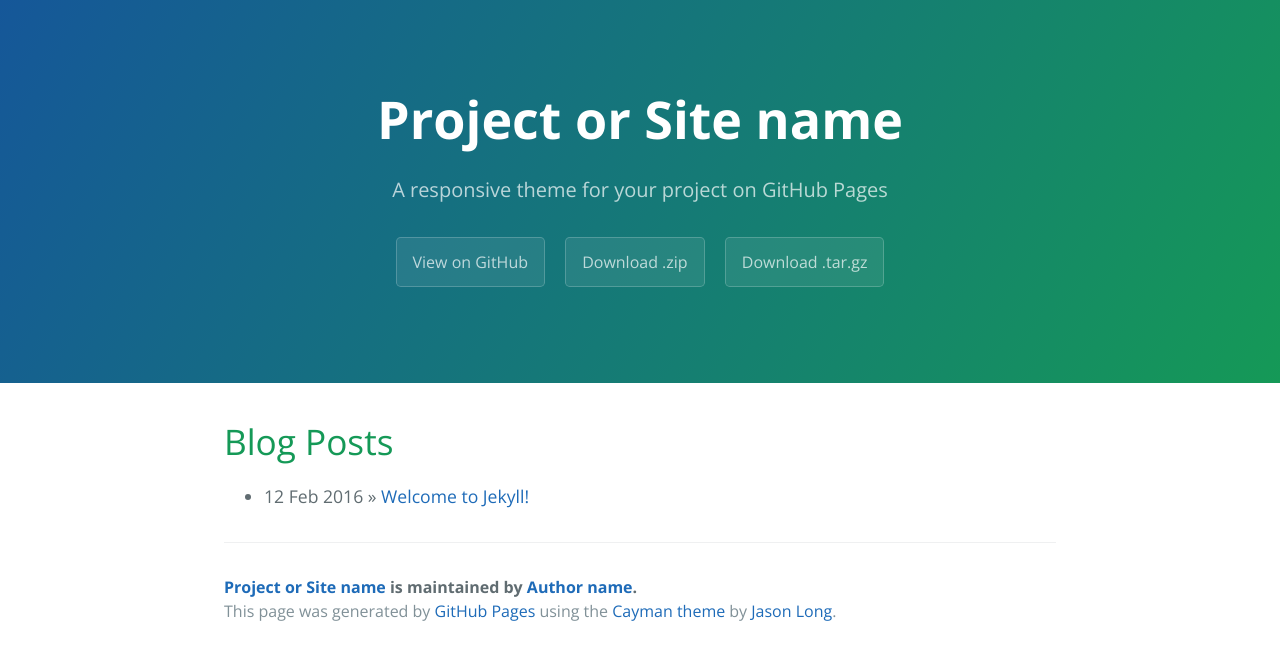
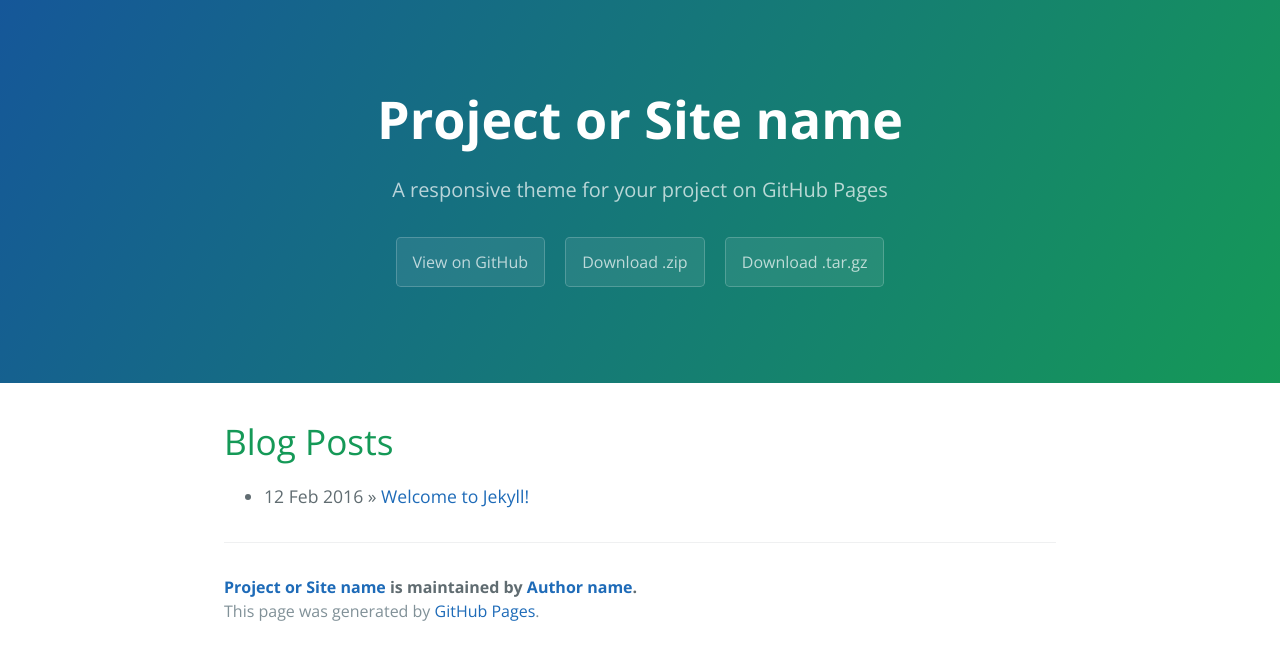
Before and after one commit to rantianhua/rantianhua.github.io, a Jekyll site: the page built from index.html, in a window 1280 px wide. Shown: the top 660 px of the page. Built offline with Jekyll 4.4.1, drawn with Linux system fonts in a browser that asks for light colours; the list of posts is cut into pages by our own code.

Commit message:
Remove author and link
I get way too many emails/tweets from people thinking I own the project.

```diff
--- a/_includes/page-footer.html
+++ b/_includes/page-footer.html
@@ -1,4 +1,4 @@
 <footer class="site-footer">
   <span class="site-footer-owner"><a href="{{ site.url }}">{{ site.title }}</a> is maintained by <a href="{{ site.author.url }}">{{ site.author.name }}</a>.</span>
-  <span class="site-footer-credits">This page was generated by <a href="https://pages.github.com">GitHub Pages</a> using the <a href="https://github.com/pietromenna/jekyll-cayman-theme">Cayman theme</a> by <a href="http://github.com/jasonlong">Jason Long</a>.</span>
+  <span class="site-footer-credits">This page was generated by <a href="https://pages.github.com">GitHub Pages</a>.</span>
 </footer>
```
